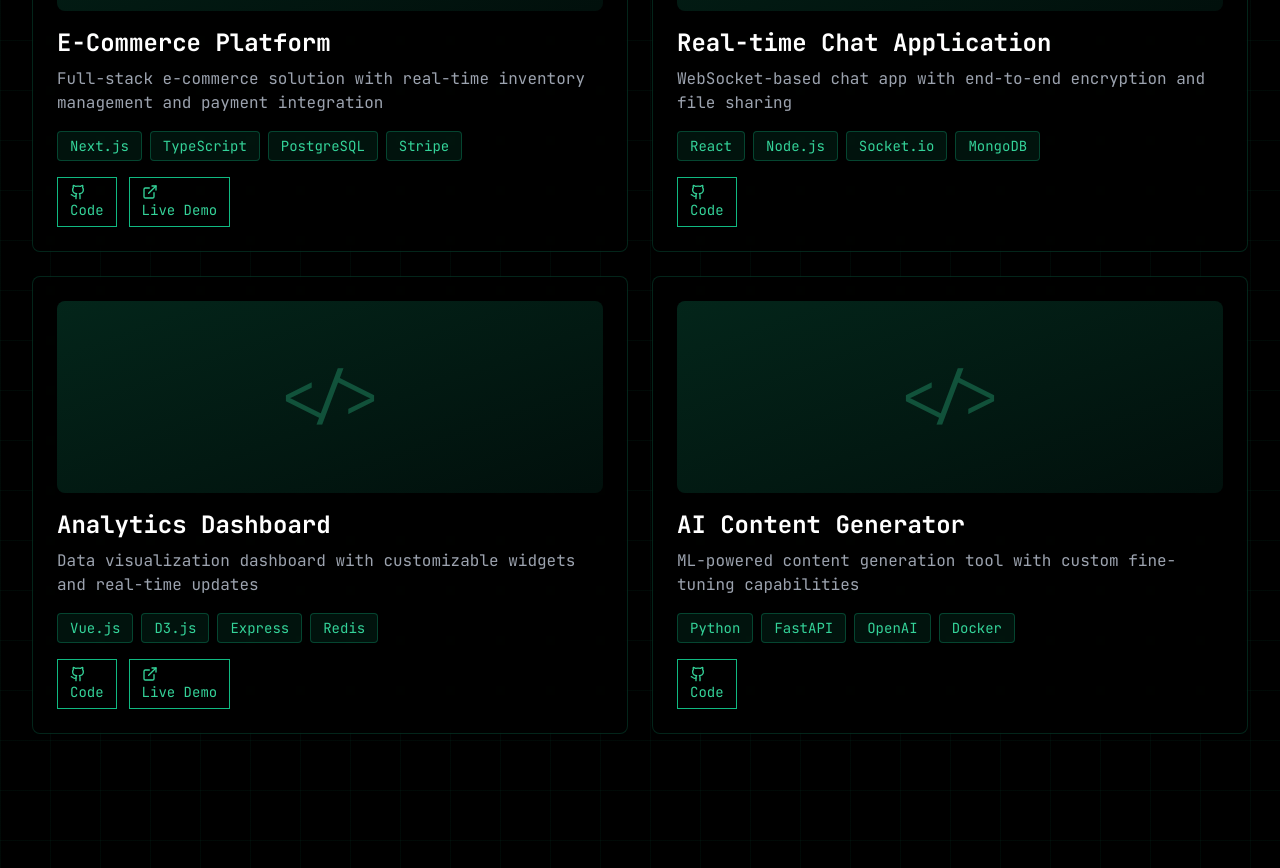
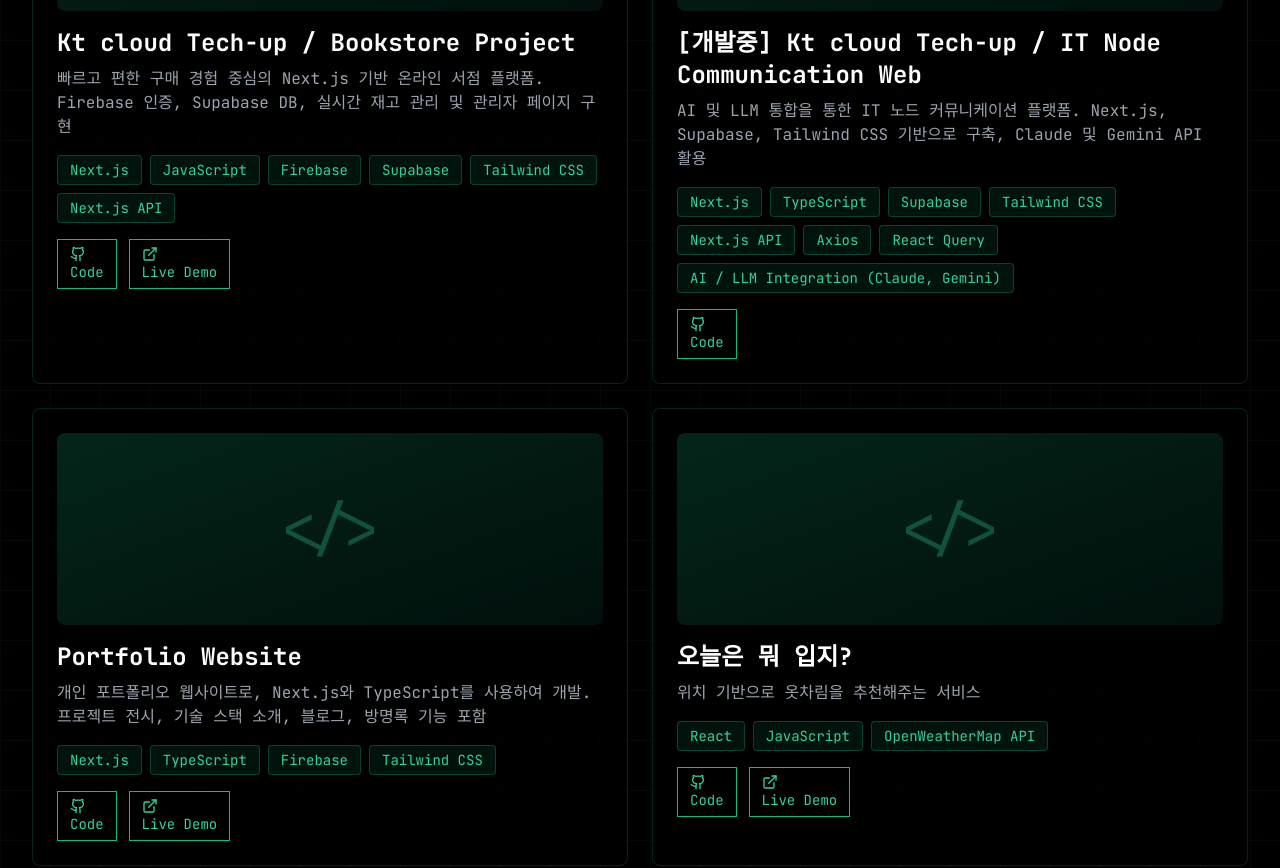
Before and after one commit to kimJAVAN/kgy-2026-portfolio, a Next.js app: page / in a window 1280 px wide. Shown: the part 2260-3128 px from the top of the page. Built offline with nearby package versions, Linux system fonts and the light colour scheme; no server answers.

Commit message:
2025-12-25 포트폴리오 내용 수정

```diff
--- a/src/shared/constants/data.ts
+++ b/src/shared/constants/data.ts
@@ -3,37 +3,39 @@
 export const PROJECTS: Project[] = [
   {
     id: '1',
-    title: 'E-Commerce Platform',
-    description: 'Full-stack e-commerce solution with real-time inventory management and payment integration',
-    tags: ['Next.js', 'TypeScript', 'PostgreSQL', 'Stripe'],
-    githubUrl: 'https://github.com',
-    liveUrl: 'https://example.com',
+    title: 'Kt cloud Tech-up / Bookstore Project',
+    description: '빠르고 편한 구매 경험 중심의 Next.js 기반 온라인 서점 플랫폼. Firebase 인증, Supabase DB, 실시간 재고 관리 및 관리자 페이지 구현',
+    tags: ['Next.js', 'JavaScript', 'Firebase', 'Supabase', 'Tailwind CSS','Next.js API'],
+    githubUrl: 'https://github.com/yourusername/triplecore-bookstore',
+    liveUrl: 'https://readme-kt-2025.vercel.app/',
     featured: true,
   },
   {
     id: '2',
-    title: 'Real-time Chat Application',
-    description: 'WebSocket-based chat app with end-to-end encryption and file sharing',
-    tags: ['React', 'Node.js', 'Socket.io', 'MongoDB'],
-    githubUrl: 'https://github.com',
+    title: '[개발중] Kt cloud Tech-up / IT Node Communication Web',
+    description: 'AI 및 LLM 통합을 통한 IT 노드 커뮤니케이션 플랫폼. Next.js, Supabase, Tailwind CSS 기반으로 구축, Claude 및 Gemini API 활용',
+    tags: ['Next.js', 'TypeScript', 'Supabase', 'Tailwind CSS','Next.js API','Axios', 'React Query','AI / LLM Integration (Claude, Gemini)'],
+    githubUrl: 'https://github.com/kt-triple-core/NEXTSTEP_KT_2025',
+
     featured: true,
   },
   {
     id: '3',
-    title: 'Analytics Dashboard',
-    description: 'Data visualization dashboard with customizable widgets and real-time updates',
-    tags: ['Vue.js', 'D3.js', 'Express', 'Redis'],
-    githubUrl: 'https://github.com',
-    liveUrl: 'https://example.com',
-    featured: false,
+    title: 'Portfolio Website',
+    description: '개인 포트폴리오 웹사이트로, Next.js와 TypeScript를 사용하여 개발. 프로젝트 전시, 기술 스택 소개, 블로그, 방명록 기능 포함',
+    tags: ['Next.js', 'TypeScript', 'Firebase', 'Tailwind CSS',],
+    githubUrl: 'https://github.com/kimJAVAN/kgy-2026-portfolio',
+    liveUrl: 'https://kgy-2026-portfolio.vercel.app/',
+    featured: true,
   },
   {
     id: '4',
-    title: 'AI Content Generator',
-    description: 'ML-powered content generation tool with custom fine-tuning capabilities',
-    tags: ['Python', 'FastAPI', 'OpenAI', 'Docker'],
-    githubUrl: 'https://github.com',
-    featured: true,
+    title: '오늘은 뭐 입지?',
+    description: '위치 기반으로 옷차림을 추천해주는 서비스',
+    tags: ['React','JavaScript','OpenWeatherMap API',],
+    githubUrl: 'https://github.com/kimJAVAN/2025weather',
+    liveUrl: 'https://kimjavan.github.io/2025weather/',
+    featured: false,
   },
 ];
 
--- a/src/widgets/Projects/Projects.tsx
+++ b/src/widgets/Projects/Projects.tsx
@@ -2,7 +2,9 @@
 
 import { useState } from 'react';
 import { ExternalLink, Github } from 'lucide-react';
-import { Section, Card, Button } from '@/shared/ui';
+import { Section } from '@/shared/ui/Section';
+import { Card } from '@/shared/ui/Card';
+import { Button } from '@/shared/ui/Button';
 import { PROJECTS } from '@/shared/constants/data';
 import { ProjectFilter } from '@/features/project-filter/ProjectFilter';
 
@@ -12,6 +14,30 @@
   const filteredProjects = PROJECTS.filter((project) => {
     if (filter === 'All') return true;
     if (filter === 'Featured') return project.featured;
+
+    // Frontend, Backend, Full-stack 필터링
+    if (filter === 'Frontend') {
+      return project.tags.some(tag =>
+        ['React', 'Vue', 'Next.js', 'Frontend'].some(
+          tech => tag.includes(tech)
+        )
+      );
+    }
+    if (filter === 'Backend') {
+      return project.tags.some(tag =>
+        ['Node.js', 'FastAPI', 'Backend','Next.js API' ].some(
+          tech => tag.includes(tech)
+        )
+      );
+    }
+    if (filter === 'Full-stack') {
+      return project.tags.some(tag =>
+        ['Next.js API'].some(
+          tech => tag.includes(tech)
+        )
+      );
+    }
+
     return project.tags.some(tag => tag.toLowerCase().includes(filter.toLowerCase()));
   });
 
```
